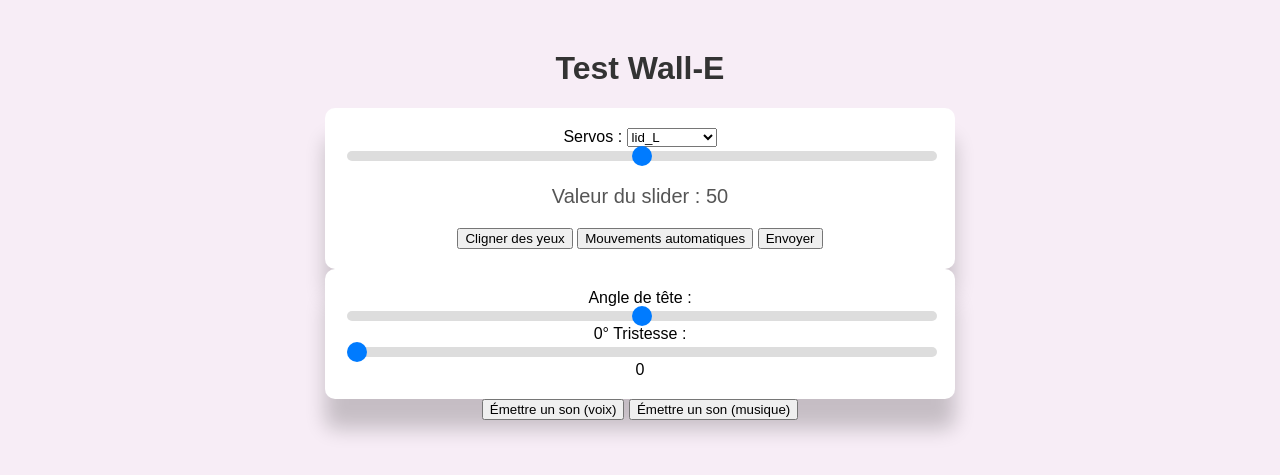
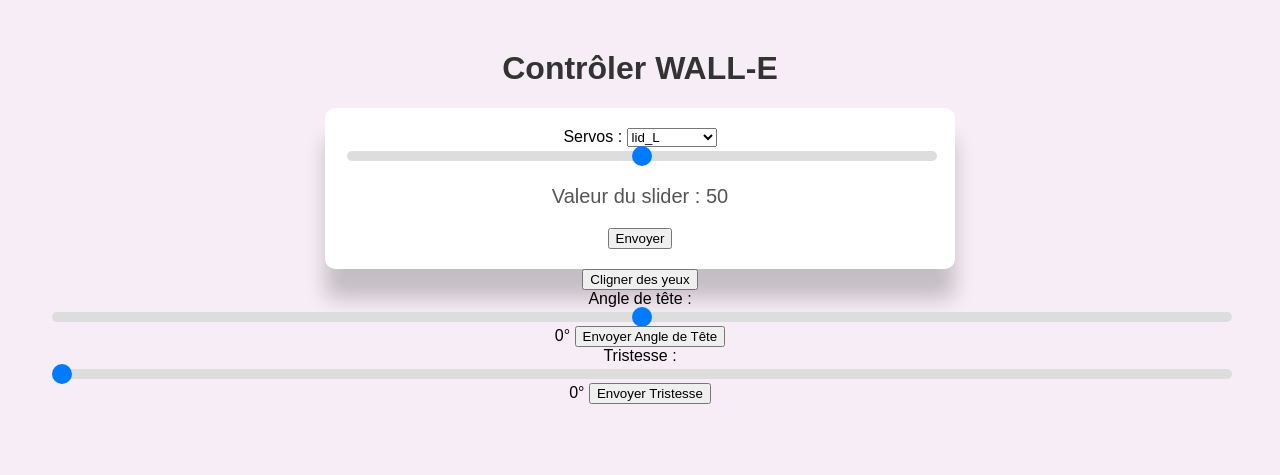
Before and after one commit to Noahnanas/Walle, a Flask app: page / in a window 1280 px wide. Shown: the top 475 px of the page. Run offline with Flask 3, Linux system fonts and the light colour scheme; some libraries are stand-ins or nearby versions.

Commit message:
test send

```diff
--- a/serveur_web/templates/index.html
+++ b/serveur_web/templates/index.html
@@ -5,10 +5,9 @@
     <meta name="viewport" content="width=device-width, initial-scale=1.0">
     <title>Wall-e</title>
     <link rel="stylesheet" href="{{ url_for('static', filename='style.css') }}">
-    <script src="https://cdn.jsdelivr.net/npm/nipplejs@0.8.6/dist/nipplejs.min.js"></script>
 </head>
 <body>
-    <h1>Test Wall-E</h1>
+    <h1>Contrôler WALL-E</h1>
 
     <div class="slider-container">
         <label for="servo">Servos :</label>
@@ -24,33 +23,27 @@
         <input type="range" id="slider" min="0" max="100" value="50">
         <p>Valeur du slider : <span id="slider-value">50</span></p>
 
-        <!-- Bouton pour cligner les yeux -->
-        <button id="blink-btn">Cligner des yeux</button>
-
-        <!-- Bouton pour mouvement automatique -->
-        <button id="auto-adjust-btn">Mouvements automatiques</button>
-
-        <!-- Bouton pour envoyer manuellement -->
         <button id="send-btn">Envoyer</button>
     </div>
 
-    <div id="joystick-container">
-        <div id="joystick"></div>
-    </div>
-
-    <div class="slider-container">
-        <label for="head-angle">Angle de tête :</label>
-        <input type="range" id="head-angle" min="-100" max="100" value="0" class="slider">
-        <span id="head-angle-value">0</span>°
-
-        <label for="sadness">Tristesse :</label>
-        <input type="range" id="sadness" min="0" max="100" value="0" class="slider">
-        <span id="sadness-value">0</span>
+    <div class="control-panel">
+        <button id="blink-btn">Cligner des yeux</button>
     </div>
 
     <div class="control-panel">
-        <button class="button" onclick="playSound('voice')">Émettre un son (voix)</button>
-        <button class="button" onclick="playSound('music')">Émettre un son (musique)</button>
+        <label for="head-angle">Angle de tête :</label>
+        <input type="range" id="head-angle" min="-100" max="100" value="0">
+        <span id="head-angle-value">0</span>°
+
+        <button id="head-angle-btn">Envoyer Angle de Tête</button>
+    </div>
+
+    <div class="control-panel">
+        <label for="sadness">Tristesse :</label>
+        <input type="range" id="sadness" min="0" max="100" value="0">
+        <span id="sadness-value">0</span>°
+
+        <button id="sadness-btn">Envoyer Tristesse</button>
     </div>
 
     <script>
@@ -58,21 +51,24 @@
         let sliderValue = document.getElementById("slider-value");
         let servoSelect = document.getElementById("servo");
         let sendButton = document.getElementById("send-btn");
-        let blinkButton = document.getElementById("blink-btn");
-        let autoAdjustButton = document.getElementById("auto-adjust-btn");
+
         let headAngleSlider = document.getElementById("head-angle");
+        let headAngleValue = document.getElementById("head-angle-value");
+
         let sadnessSlider = document.getElementById("sadness");
+        let sadnessValue = document.getElementById("sadness-value");
 
+        // Mettre à jour la valeur du slider
         slider.oninput = function () {
             sliderValue.textContent = this.value;
         };
 
         headAngleSlider.oninput = function () {
-            document.querySelector('#head-angle-value').textContent = this.value;
+            headAngleValue.textContent = this.value;
         };
 
         sadnessSlider.oninput = function () {
-            document.querySelector('#sadness-value').textContent = this.value;
+            sadnessValue.textContent = this.value;
         };
 
         function sendData() {
@@ -88,65 +84,41 @@
             }).then(response => console.log("Valeur envoyée :", selectedServo, angle));
         }
 
-        function sendBlink() {
-            fetch('/blink', {
-                method: 'POST',
-                headers: {
-                    'Content-Type': 'application/x-www-form-urlencoded'
-                }
-            }).then(response => console.log("Clignement des yeux effectué"));
-        }
+        // Envoie des données au clic sur le bouton "Envoyer"
+        sendButton.onclick = sendData;
 
-        function sendAutoAdjust() {
-            fetch('/auto_adjust', {
-                method: 'POST',
-                headers: {
-                    'Content-Type': 'application/x-www-form-urlencoded'
-                }
-            }).then(response => console.log("Mouvements automatiques effectués"));
-        }
+        // Envoie l'angle de tête
+        document.getElementById("head-angle-btn").onclick = function () {
+            let angle = headAngleSlider.value;
 
-        function sendHeadAngle() {
-            let angle = headAngleSlider.value;
-            fetch('/servo', {
+            fetch('/head_angle', {
                 method: 'POST',
                 headers: {
                     'Content-Type': 'application/x-www-form-urlencoded'
                 },
-                body: 'servo=head_angle&angle=' + angle
-            }).then(response => console.log("Angle de tête modifié : ", angle));
-        }
+                body: 'angle=' + angle
+            }).then(response => console.log("Angle de tête envoyé :", angle));
+        };
 
-        function sendSadness() {
-            let sadness = sadnessSlider.value;
-            fetch('/servo', {
+        // Envoie le niveau de tristesse
+        document.getElementById("sadness-btn").onclick = function () {
+            let sadnessLevel = sadnessSlider.value;
+
+            fetch('/sadness', {
                 method: 'POST',
                 headers: {
                     'Content-Type': 'application/x-www-form-urlencoded'
                 },
-                body: 'servo=eye_sad&angle=' + sadness
-            }).then(response => console.log("Niveau de tristesse modifié : ", sadness));
-        }
+                body: 'level=' + sadnessLevel
+            }).then(response => console.log("Niveau de tristesse envoyé :", sadnessLevel));
+        };
 
-        // Joystick setup
-        var joystick = nipplejs.create({
-            zone: document.getElementById('joystick'),
-            mode: 'static',
-            position: { left: '50%', top: '50%' }
-        });
-
-        joystick.on('move', function (evt, data) {
-            var angle = data.angle.degree;
-            var distance = data.distance;
-            console.log('Joystick moved: angle =', angle, 'distance =', distance);
-        });
-
-        // Envoie des données au clic sur le bouton
-        sendButton.onclick = sendData;
-        blinkButton.onclick = sendBlink;
-        autoAdjustButton.onclick = sendAutoAdjust;
-        headAngleSlider.oninput = sendHeadAngle;
-        sadnessSlider.oninput = sendSadness;
+        // Envoie une requête pour cligner des yeux
+        document.getElementById("blink-btn").onclick = function () {
+            fetch('/blink', {
+                method: 'POST'
+            }).then(response => console.log("Clignement des yeux envoyé"));
+        };
     </script>
 </body>
 </html>
```
